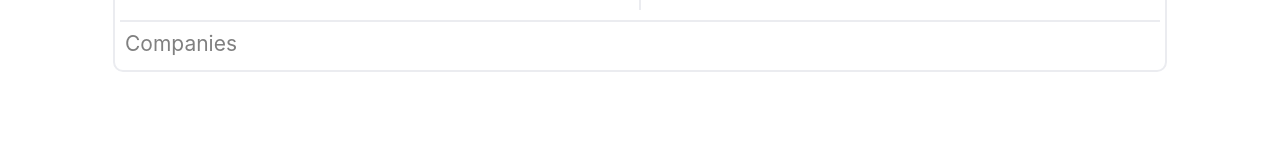
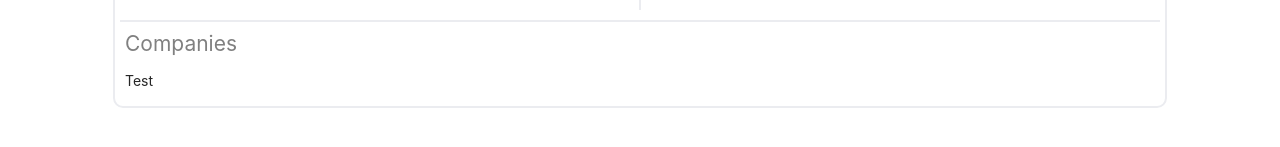
Before and after one commit to krnwbsn/prospace, a React (Create React App) app in the folder client/: page / in a window 1280 px wide. Shown: the part 361-508 px from the top of the page. Built offline with nearby package versions, Linux system fonts and the light colour scheme.

Commit message:
component: add Card component

```diff
--- /dev/null
+++ b/client/src/components/Card/Card.jsx
@@ -0,0 +1,7 @@
+import React from 'react';
+
+const Card = () => {
+  return <p>Test</p>;
+};
+
+export default Card;
--- /dev/null
+++ b/client/src/components/Card/index.js
@@ -0,0 +1,3 @@
+import Card from './Card';
+
+export default Card;
--- /dev/null
+++ b/client/src/components/index.js
@@ -0,0 +1,3 @@
+import Card from './Card';
+
+export { Card };
--- a/client/src/pages/Overview/Overview.jsx
+++ b/client/src/pages/Overview/Overview.jsx
@@ -9,6 +9,7 @@ import {
   Select,
   DatePicker,
 } from 'antd';
+import { Card } from '../../components';
 import './Overview.scss';
 import 'antd/dist/antd.css';
 
@@ -138,7 +139,10 @@ const Overview = () => {
           <div className="divider-horizontal" />
           <Row className="form-box">
             <Col className="content">
-              <h2>Companies</h2>
+              <div>
+                <h2>Companies</h2>
+              </div>
+              <Card />
             </Col>
           </Row>
         </div>
```
Also changed, not shown: client/src/components/Card/Card.scss (added).
